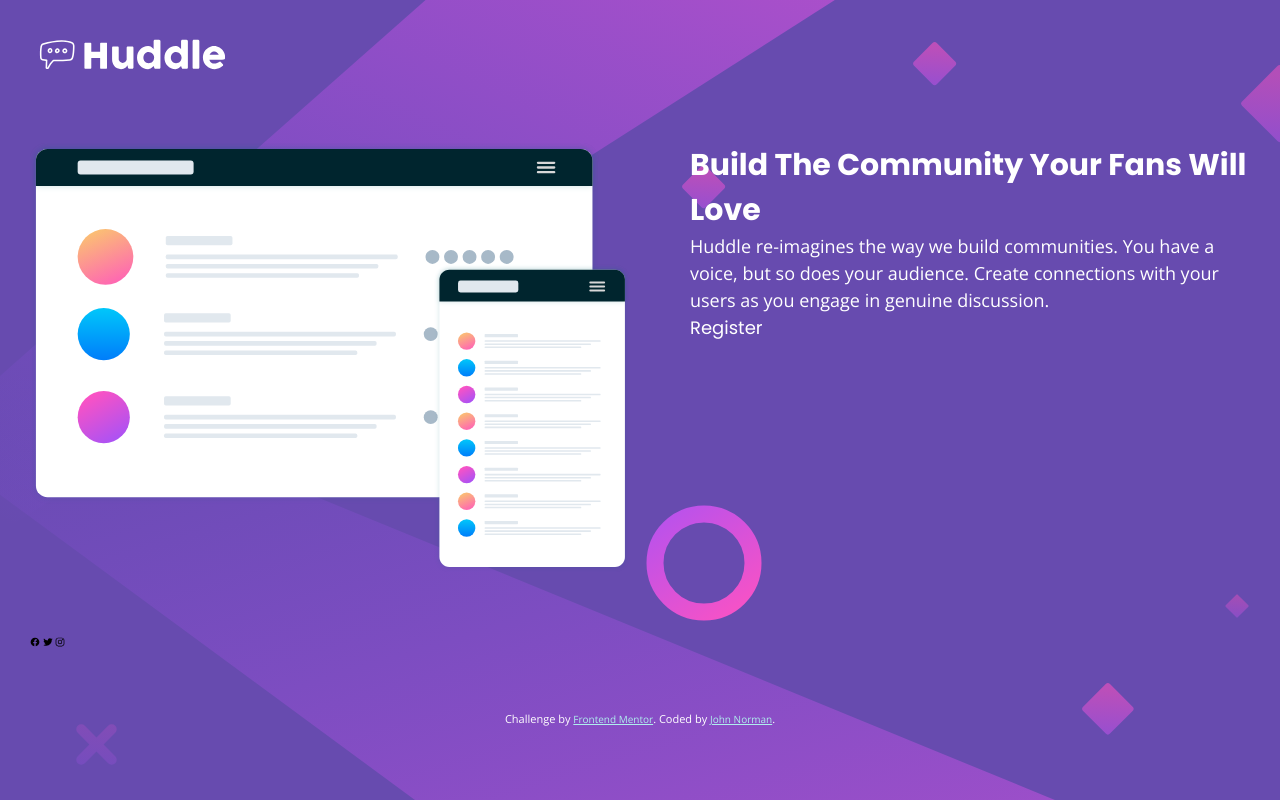
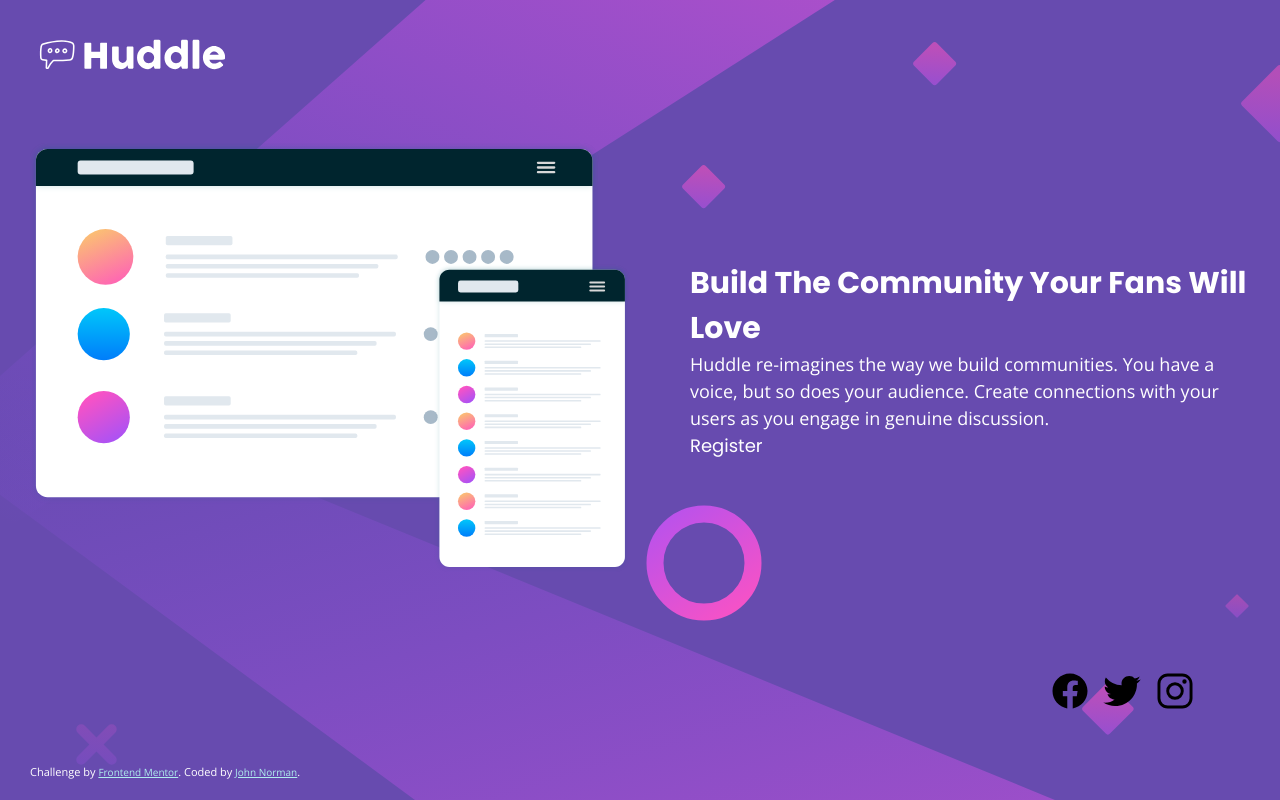
Before and after one commit to norman02/huddle-introduction, a plain HTML site: page index.html in a window 1280 px wide. Drawn offline with nearby package versions, Linux system fonts and the light colour scheme.

Commit message:
position social icons and attribution

```diff
--- a/huddle.css
+++ b/huddle.css
@@ -44,6 +44,10 @@ p {
     width: 20rem;
 }
 
+.main {
+    align-items: center;
+}
+
 .content-container {
     padding: 3rem;
 }
@@ -56,9 +60,21 @@ p {
     display: flex;
 }
 
-.social {
-    width: 10px;
+#contact {
+    position: fixed;
+    right: 5rem;
+    bottom: 5rem;
 }
 
-.attribution { font-size: 11px; text-align: center; }
+.social {
+    width: 4rem;
+    margin: 0.5rem;
+}
+
+.attribution {
+    position: fixed;
+    bottom: 2rem;
+    font-size: 11px;
+    text-align: center;
+}
 .attribution a { color:paleturquoise; }
--- a/index.html
+++ b/index.html
@@ -35,7 +35,7 @@
       </div>
     </div>
   </div>
-  <div class="content-container">
+  <div id="contact" class="content-container">
     <img class="social" src="./images/logo-facebook.svg" alt="">
     <img class="social" src="./images/logo-twitter.svg" alt="">
     <img class="social" src="./images/logo-instagram.svg" alt="">
```
